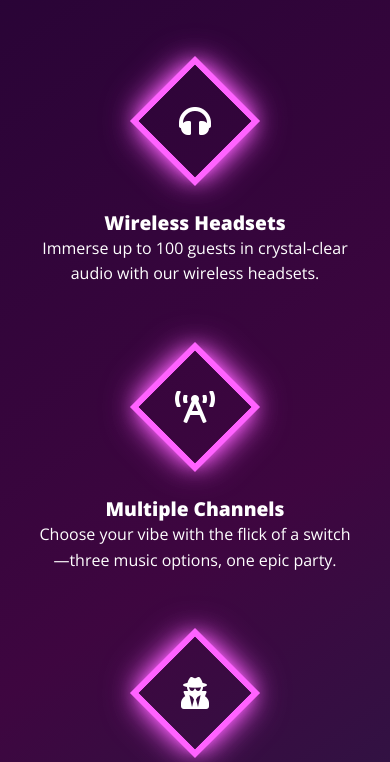
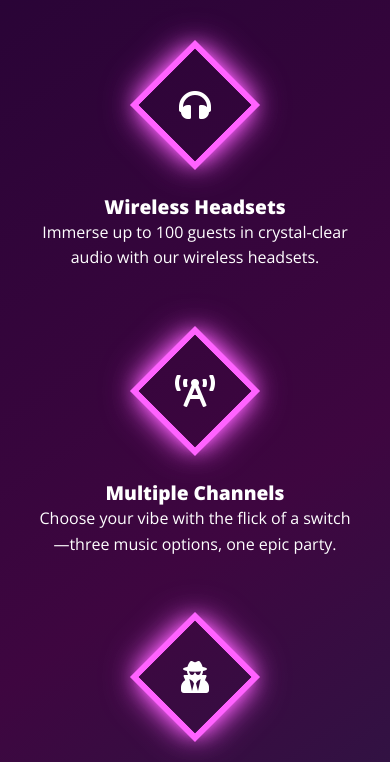
Before and after one commit to milan-stoj/doco-disco, a plain HTML site: page index.html in a window 390 px wide. Shown: the part 1345-2107 px from the top of the page. Drawn offline with nearby package versions, Linux system fonts and the light colour scheme.

Commit message:
fix: spacing

```diff
--- a/style.css
+++ b/style.css
@@ -317,7 +317,7 @@ p{
     display: flex;
     flex-wrap: wrap;
     justify-content: space-between;
-    margin-top: 3rem;
+    margin-top: 6rem;
   }
 
   .feature {
@@ -369,6 +369,7 @@ p{
     .features {
       flex-direction: column;
       align-items: center;
+      margin-top: 2rem;
       gap: 5rem;
     }
 
@@ -659,7 +660,7 @@ footer .wave#wave4 {
         height: auto;
         width:125px;
         top: 75px;
-        right: -125px;
+        right: -126px;
         text-align: right;
         z-index: 1000;
         transition: 0.75s;
```
